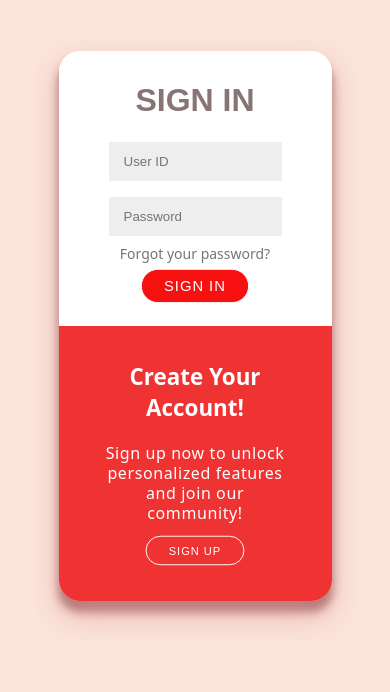
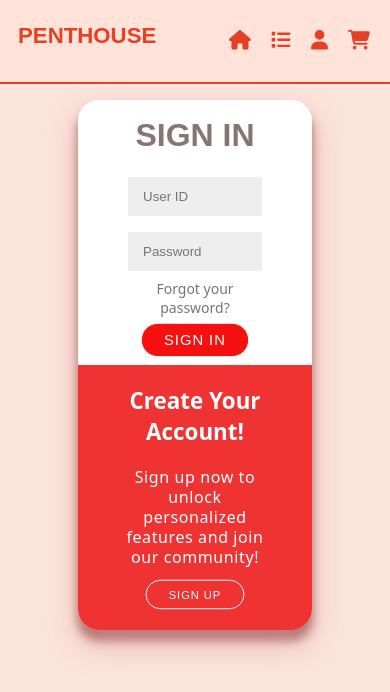
Before and after one commit to 8787233419/e-commerce-dashboard, a React (Vite) app in the folder Penthouse/: page /login in a window 390 px wide. Shown: the top 692 px of the page. Built offline with nearby package versions, Linux system fonts and the light colour scheme; a web font is replaced by a local one.

Commit message:
login mechanism, logged out  redirection

```diff
--- a/Penthouse/src/App.jsx
+++ b/Penthouse/src/App.jsx
@@ -20,7 +20,7 @@ function App() {
 function AppContent() {
   const location = useLocation();
 
-  const hideNavbarRoutes = ['/login'];  // hide navbar in login page
+  const hideNavbarRoutes = [];  // hide navbar in login page
 
   return (
     <>
--- a/Penthouse/src/Log-In/loginSignup.css
+++ b/Penthouse/src/Log-In/loginSignup.css
@@ -16,8 +16,10 @@
 	font-family:system-ui, -apple-system, BlinkMacSystemFont, 'Segoe UI', Roboto, Oxygen, Ubuntu, Cantarell, 'Open Sans', 'Helvetica Neue', sans-serif;
 	height: 58vh;
 	width: 55vw;
-	margin: 150px auto;
+	margin: 0px auto;
 	/* background-color: aqua; */
+	position: relative;
+    top:170px;
 }
 .container {
 	background-color: #fff;
@@ -246,10 +248,11 @@ input{
 		align-items: center;
 		flex-direction: column;
 		font-family:system-ui, -apple-system, BlinkMacSystemFont, 'Segoe UI', Roboto, Oxygen, Ubuntu, Cantarell, 'Open Sans', 'Helvetica Neue', sans-serif;
-		height: 550px;
-		width: 70vw;
+		height: 530px;
+		width: 60vw;
 		margin: 0 auto;
-		margin-top: 6vh;
+		position: relative;
+    top:100px;
 
 	}
 
--- a/Penthouse/src/Logout/logout.css
+++ b/Penthouse/src/Logout/logout.css
@@ -5,10 +5,12 @@
 }
 .logoutContainer{
 
-    margin:50px auto;
+    margin:0px auto;
     display: flex;
     flex-direction: column;
     gap:2vw;
+    position: relative;
+    top:100px;
 }
 .logoutHeading{
     display: flex;
--- a/Penthouse/src/order.css
+++ b/Penthouse/src/order.css
@@ -17,6 +17,7 @@ body {
     height: 50vh;
     border-radius: 20px;
     padding:30px;
+
 }
 .upperPanel{
     /* background-color: green; */
@@ -134,13 +135,15 @@ font-weight: bold;
 
 
 .outerOrderContainer {
-    margin: 30px auto 0 auto;
+    margin: 0px auto 0 auto;
     width: 75vw;
     height: auto;
     display: flex;
     flex-direction: column;
     align-items: center;
     gap: 20px;
+    position: relative;
+    top:100px;
 }
 
 
```
